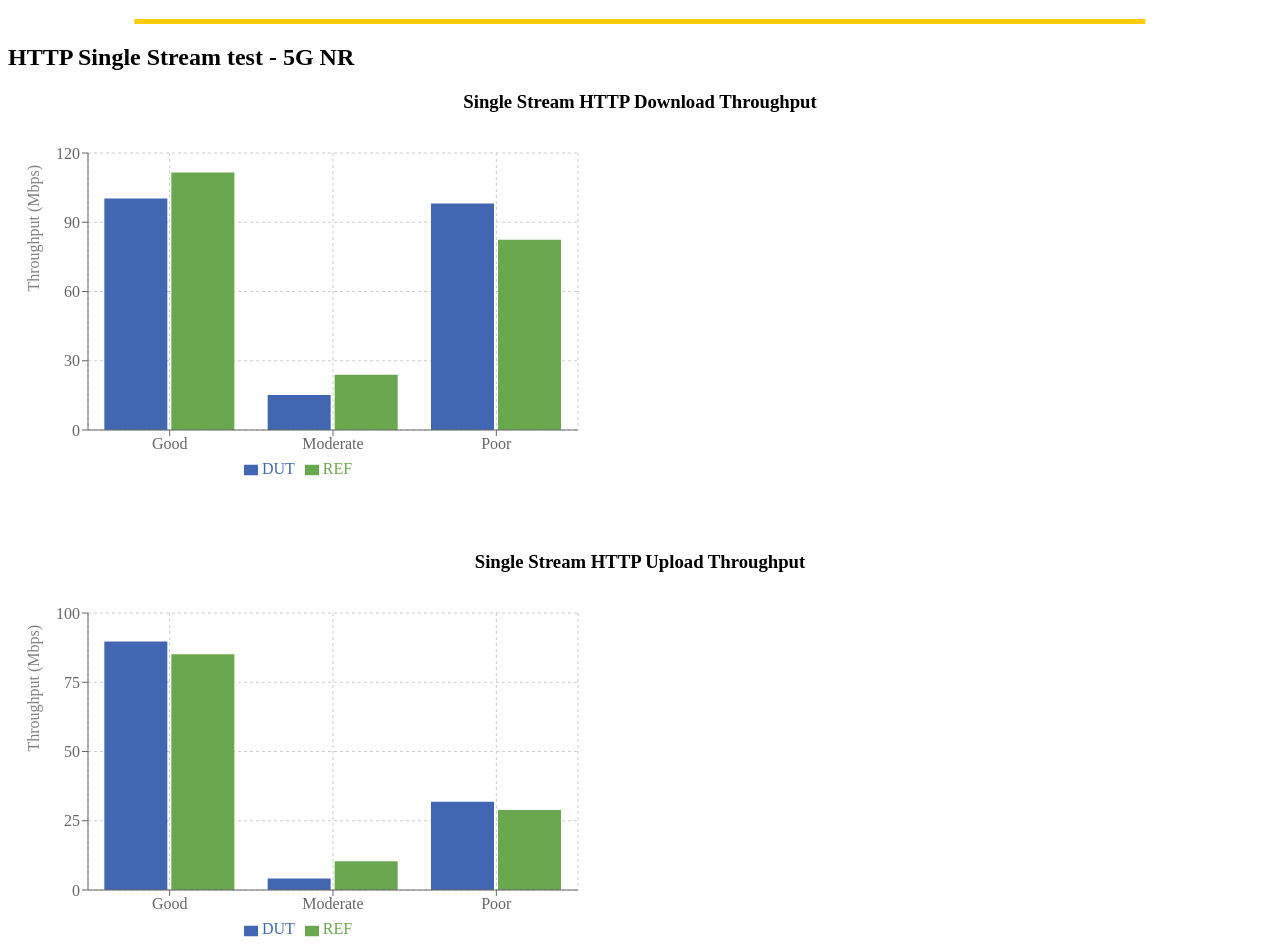
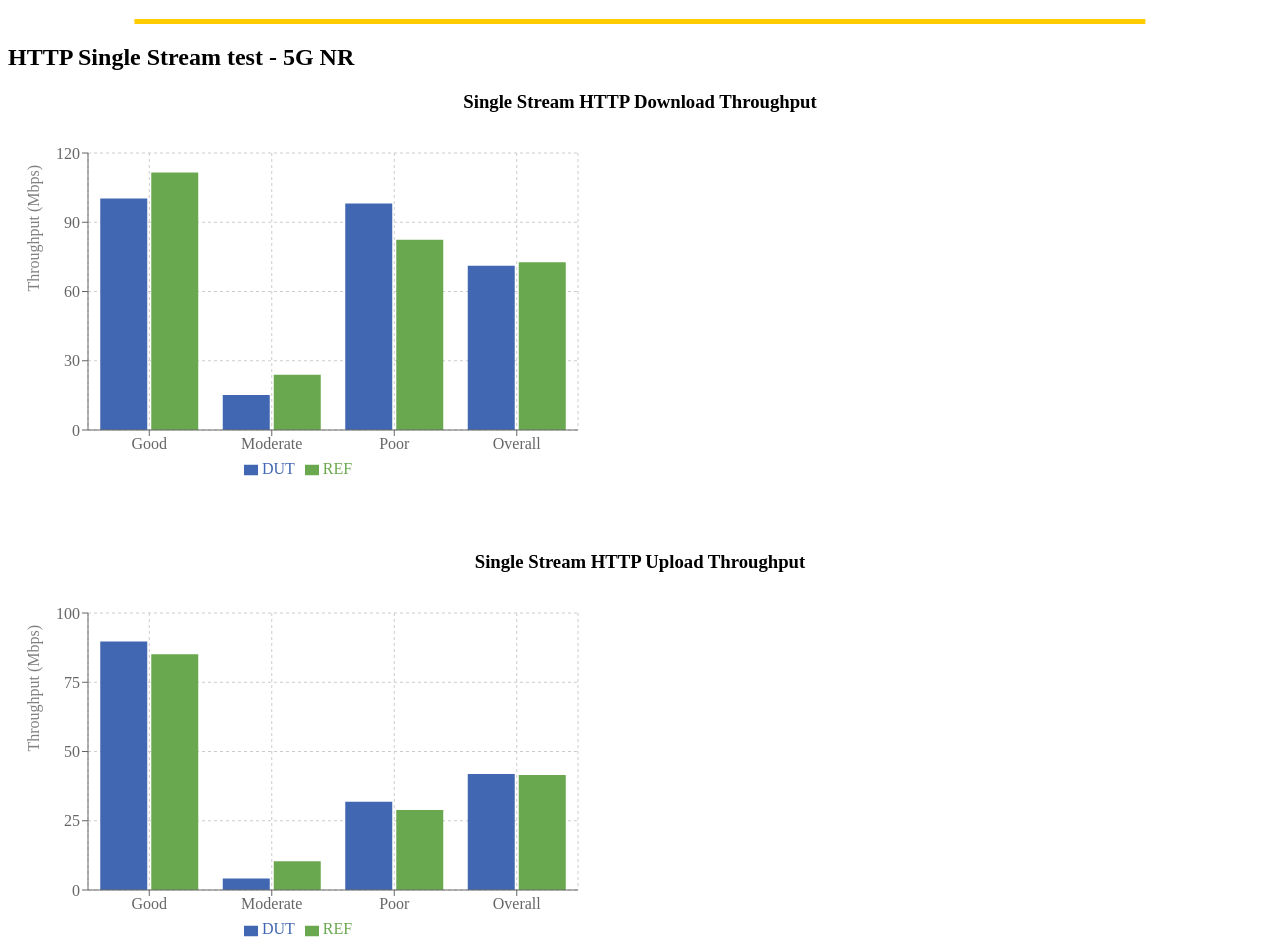
Before and after one commit to LiJieSu0/Fit4Launch_Report, a React (Create React App) app in the folder report-generator-app/: page / in a window 1280 px wide. Shown: the part 900-1852 px from the top of the page. Built offline with nearby package versions, Linux system fonts and the light colour scheme; what chartjs-plugin-datalabels would draw is missing.

Commit message:
add overall bar

```diff
--- a/report-generator-app/src/ReportDetails/DataPerformance/Statoinary/Dp_httpSS_Component.js
+++ b/report-generator-app/src/ReportDetails/DataPerformance/Statoinary/Dp_httpSS_Component.js
@@ -38,12 +38,20 @@ function Dp_httpSS_Component() {
     { name: 'Good', DUT: httpSS_Stationary_DL.Good.DUT.Mean, REF: httpSS_Stationary_DL.Good.REF.Mean },
     { name: 'Moderate', DUT: httpSS_Stationary_DL.Moderate.DUT.Mean, REF: httpSS_Stationary_DL.Moderate.REF.Mean },
     { name: 'Poor', DUT: httpSS_Stationary_DL.Poor.DUT.Mean, REF: httpSS_Stationary_DL.Poor.REF.Mean },
+    { name: 'Overall',
+      DUT: (httpSS_Stationary_DL.Good.DUT.Mean + httpSS_Stationary_DL.Moderate.DUT.Mean + httpSS_Stationary_DL.Poor.DUT.Mean) / 3,
+      REF: (httpSS_Stationary_DL.Good.REF.Mean + httpSS_Stationary_DL.Moderate.REF.Mean + httpSS_Stationary_DL.Poor.REF.Mean) / 3
+    },
   ];
 
   const ulHistogramData = [
     { name: 'Good', DUT: httpSS_Stationary_UL.Good.DUT.Mean, REF: httpSS_Stationary_UL.Good.REF.Mean },
     { name: 'Moderate', DUT: httpSS_Stationary_UL.Moderate.DUT.Mean, REF: httpSS_Stationary_UL.Moderate.REF.Mean },
     { name: 'Poor', DUT: httpSS_Stationary_UL.Poor.DUT.Mean, REF: httpSS_Stationary_UL.Poor.REF.Mean },
+    { name: 'Overall',
+      DUT: (httpSS_Stationary_UL.Good.DUT.Mean + httpSS_Stationary_UL.Moderate.DUT.Mean + httpSS_Stationary_UL.Poor.DUT.Mean) / 3,
+      REF: (httpSS_Stationary_UL.Good.REF.Mean + httpSS_Stationary_UL.Moderate.REF.Mean + httpSS_Stationary_UL.Poor.REF.Mean) / 3
+    },
   ];
 
   const barKeys = [
```
